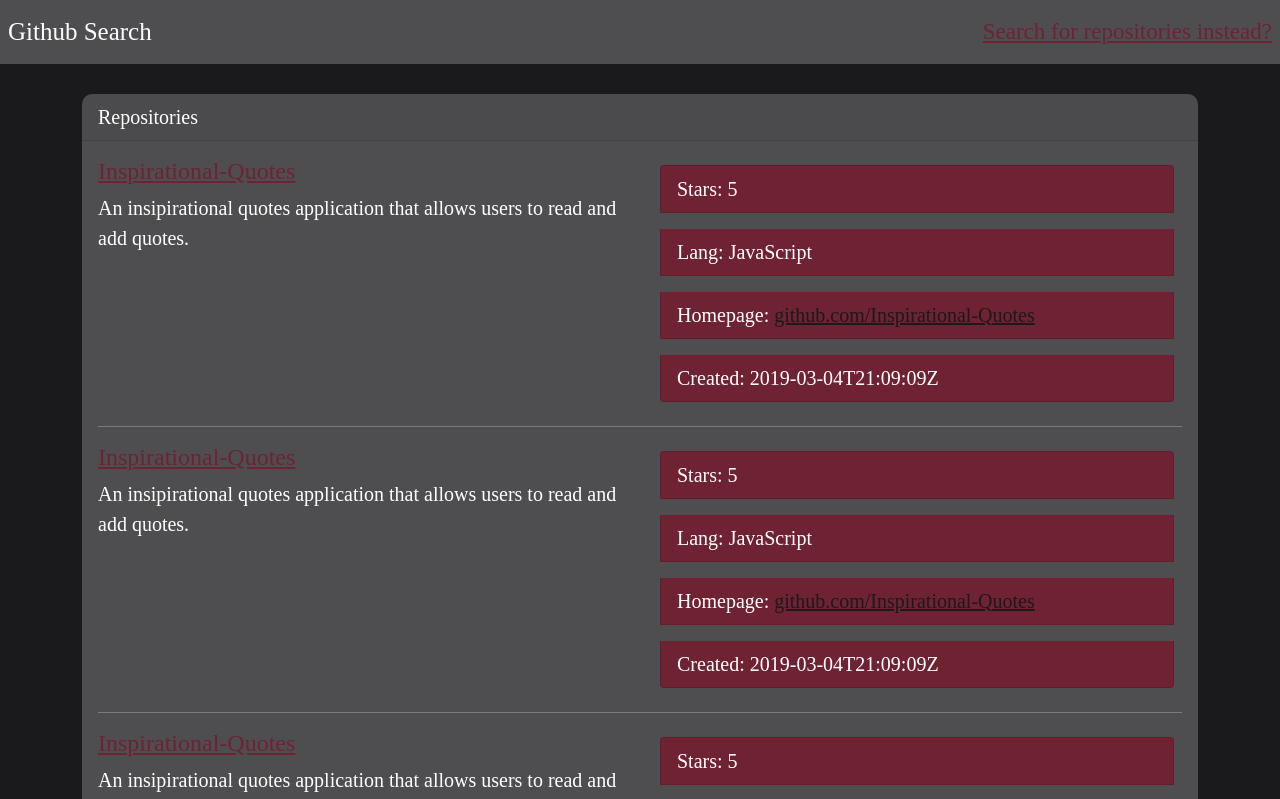
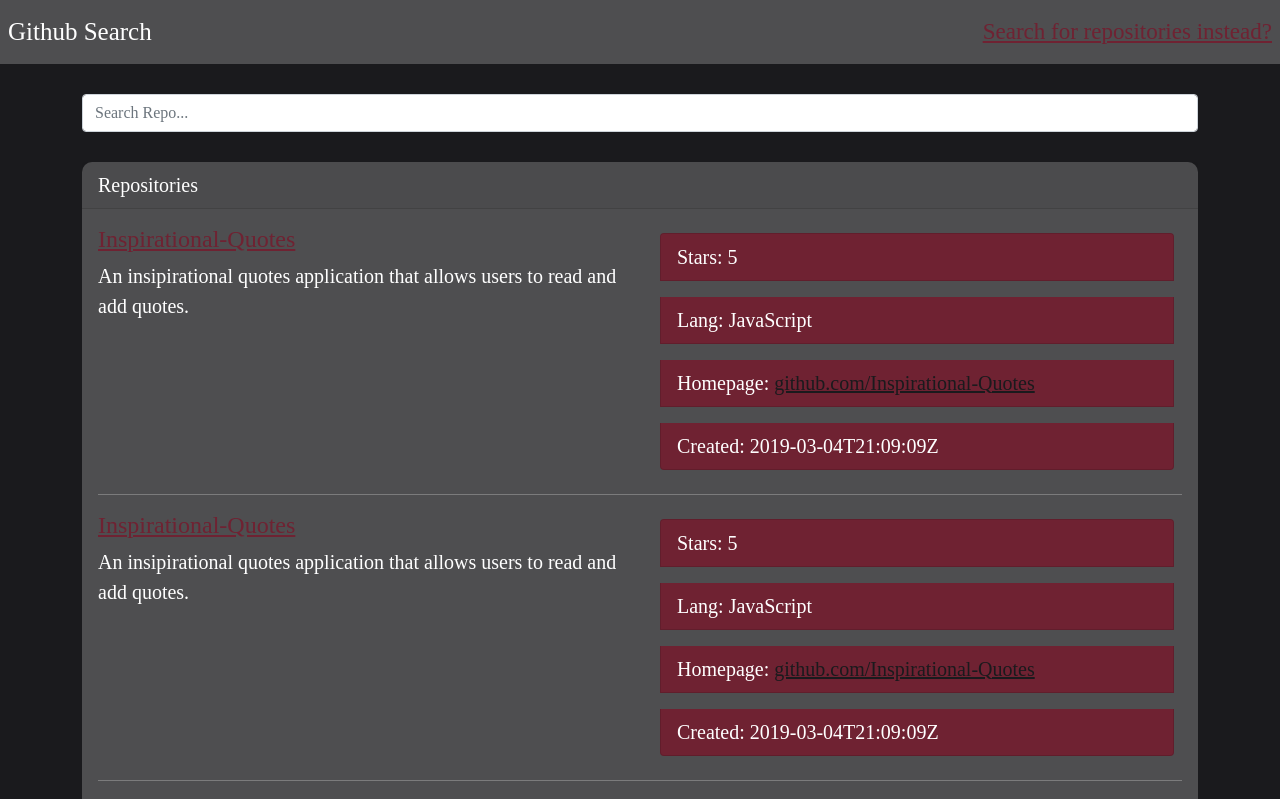
Before and after one commit to HWaruguru/Github-Search, an Angular app: page /repos in a window 1280 px wide. Shown: the top 799 px of the page. Built offline with nearby package versions, Linux system fonts and the light colour scheme.

Commit message:
Add a search bar in the repo component and the user component

```diff
--- a/src/app/repository/repository.component.html
+++ b/src/app/repository/repository.component.html
@@ -1,3 +1,5 @@
+<br>
+<input type="text" class="form-control" placeholder="Search Repo...">
 <br>
 <div class="card-repos" *ngIf="repos">
   <div class="card-header">
--- a/src/app/user/user.component.html
+++ b/src/app/user/user.component.html
@@ -1,3 +1,5 @@
+<br>
+<input type="text" class="form-control"  placeholder="Search User...">
 <br>
 <div class="card my-info" *ngIf="user">
     <div class="card-header">
```
